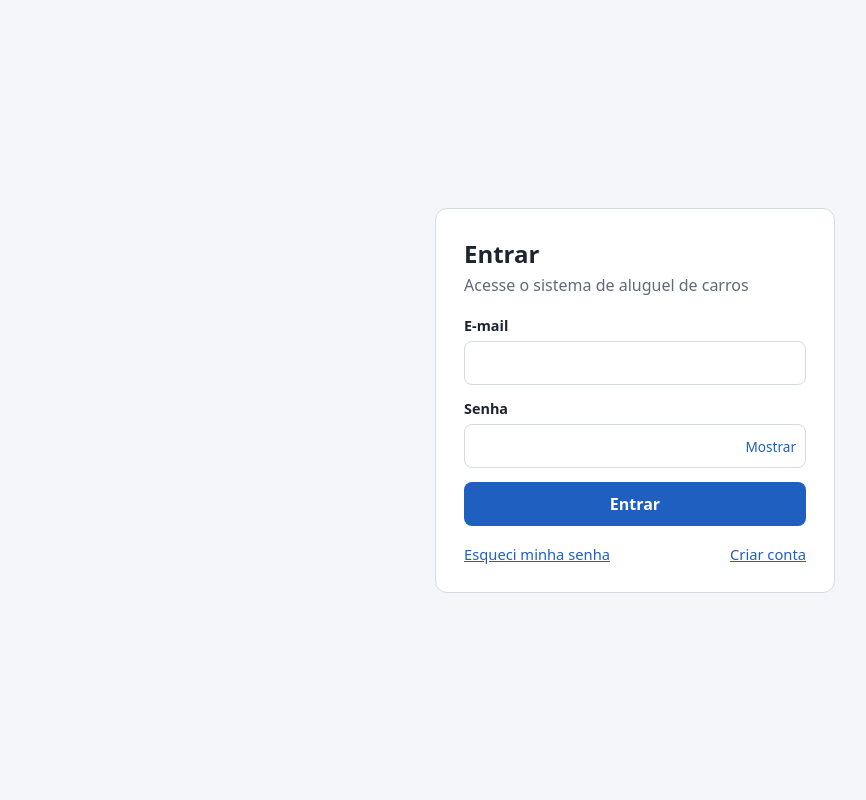
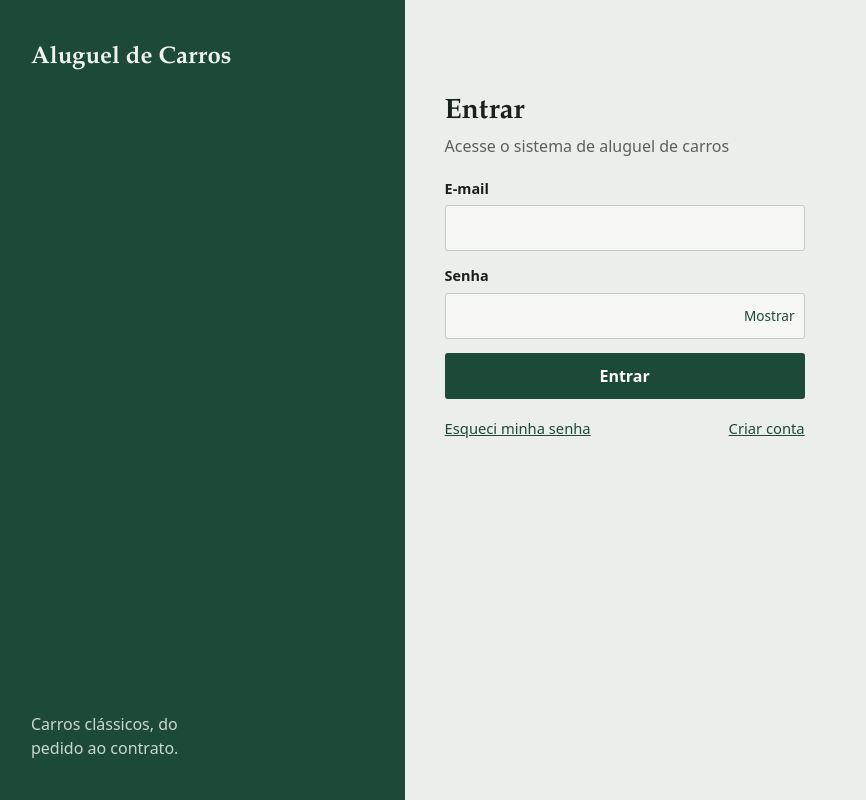
Before and after one commit to gpresot/Sistema-de-Aluguel-de-Carros, a React (Vite) app in the folder frontend/: page /login in a window 1280 px wide. Shown: the whole page, without its empty margins (5-871 px from the left). Built offline with nearby package versions, Linux system fonts and the light colour scheme; no server answers.

Commit message:
Add files via upload

```diff
--- a/frontend/src/components/AuthLayout.tsx
+++ b/frontend/src/components/AuthLayout.tsx
@@ -10,7 +10,11 @@ interface Props {
 export default function AuthLayout({ titulo, subtitulo, largo, children }: Props) {
   return (
     <main className="auth-page">
-      <section className={largo ? 'card card-largo' : 'card'}>
+      <aside className="auth-marca">
+        <strong>Aluguel de Carros</strong>
+        <p>Carros clássicos, do pedido ao contrato.</p>
+      </aside>
+      <section className={largo ? 'auth-conteudo auth-largo' : 'auth-conteudo'}>
         <h1>{titulo}</h1>
         {subtitulo && <p className="subtitulo">{subtitulo}</p>}
         {children}
--- a/frontend/src/components/Topo.tsx
+++ b/frontend/src/components/Topo.tsx
@@ -16,7 +16,7 @@ export default function Topo() {
         {cliente && <Link to="/meu-cadastro">Meu cadastro</Link>}
       </nav>
       <div>
-        <span className="usuario">{sessao.nome} · {sessao.perfil}</span>
+        <span className="usuario">{sessao.nome}, {sessao.perfil.toLowerCase()}</span>
         <button className="btn-secundario" onClick={logout}>Sair</button>
       </div>
     </header>
--- a/frontend/src/index.css
+++ b/frontend/src/index.css
@@ -1,55 +1,88 @@
 :root {
-  --bg: #f4f6f9;
-  --card: #ffffff;
-  --texto: #1c2430;
-  --suave: #5f6b7a;
-  --borda: #d5dbe3;
-  --primaria: #1f5fbf;
-  --primaria-escura: #174a96;
-  --erro: #b42318;
-  --erro-bg: #fdecea;
-  --ok: #067647;
-  --ok-bg: #e6f4ea;
+  --bg: #eceeeb;
+  --card: #f7f8f6;
+  --texto: #1a201c;
+  --suave: #596259;
+  --borda: #c5cbc4;
+  --primaria: #1d4a38;
+  --primaria-escura: #143527;
+  --sobre-primaria: #ffffff;
+  --erro: #a3281d;
+  --erro-bg: #f6e3e0;
+  --ok: #1d6a43;
+  --ok-bg: #e0efe6;
+  --aviso: #7a5200;
+  --aviso-bg: #f5ead0;
+  --fonte-titulo: 'Iowan Old Style', 'Palatino Linotype', Palatino, 'Book Antiqua', Georgia, serif;
+  --fonte-placa: ui-monospace, 'Cascadia Mono', Consolas, 'Liberation Mono', monospace;
   color-scheme: light dark;
   font-family: system-ui, -apple-system, 'Segoe UI', Roboto, sans-serif;
+  line-height: 1.5;
 }
 
 @media (prefers-color-scheme: dark) {
   :root {
-    --bg: #12161c;
-    --card: #1b212a;
-    --texto: #e8edf3;
-    --suave: #9aa6b5;
-    --borda: #323b47;
-    --primaria: #5b9bff;
-    --primaria-escura: #82b2ff;
-    --erro: #ff8d85;
-    --erro-bg: #3a1e1c;
-    --ok: #6ddba1;
-    --ok-bg: #16301f;
+    --bg: #141815;
+    --card: #1c211d;
+    --texto: #e6eae6;
+    --suave: #98a398;
+    --borda: #333b34;
+    --primaria: #7cc29b;
+    --primaria-escura: #9bd3b3;
+    --sobre-primaria: #0f1a13;
+    --erro: #ff9a8f;
+    --erro-bg: #3a1f1c;
+    --ok: #7fd3a4;
+    --ok-bg: #172b1f;
+    --aviso: #e6c36b;
+    --aviso-bg: #33290f;
   }
 }
 
 * { box-sizing: border-box; }
 body { margin: 0; background: var(--bg); color: var(--texto); }
+h1, h2, h3 { font-family: var(--fonte-titulo); font-weight: 700; line-height: 1.2; }
+a { color: var(--primaria); }
+:focus-visible { outline: 2px solid var(--primaria); outline-offset: 2px; }
 
-.auth-page { min-height: 100vh; display: grid; place-items: center; padding: 24px 16px; }
+/* ---- Telas de acesso (login, cadastro, senha) ---- */
+.auth-page { min-height: 100vh; display: grid; grid-template-columns: minmax(240px, 32%) 1fr; }
+.auth-marca {
+  display: flex; flex-direction: column; justify-content: space-between; gap: 24px;
+  padding: 40px 36px; background: #1d4a38; color: #eef3ee;
+}
+.auth-marca strong { font-family: var(--fonte-titulo); font-size: 1.5rem; }
+.auth-marca p { margin: 0; max-width: 18ch; color: #c9d8cd; }
+.auth-conteudo { width: 100%; max-width: 440px; padding: 12vh 40px 48px; }
+.auth-largo { max-width: 680px; }
+.auth-conteudo h1 { margin: 0 0 4px; font-size: 1.75rem; }
+@media (max-width: 760px) {
+  .auth-page { grid-template-columns: 1fr; }
+  .auth-marca { flex-direction: row; align-items: center; padding: 16px 20px; }
+  .auth-marca p { display: none; }
+  .auth-conteudo { padding: 28px 20px 40px; }
+}
 
 .card {
   width: 100%; max-width: 400px; background: var(--card);
-  border: 1px solid var(--borda); border-radius: 12px; padding: 28px;
+  border: 1px solid var(--borda); border-radius: 4px; padding: 28px;
 }
 .card-largo { max-width: 640px; }
-.card h1 { margin: 0 0 4px; font-size: 1.5rem; }
+.card h1 { margin: 0 0 4px; font-size: 1.6rem; }
+.home > .card { margin: 32px 0 32px max(16px, calc(50% - 550px)); }
 .subtitulo { margin: 0 0 20px; color: var(--suave); }
 
+/* ---- Formulários ---- */
 .campo { display: flex; flex-direction: column; gap: 6px; margin-bottom: 14px; flex: 1; }
 .campo label { font-size: .9rem; font-weight: 600; }
 input {
   width: 100%; padding: 10px 12px; font: inherit; color: inherit;
-  background: transparent; border: 1px solid var(--borda); border-radius: 8px;
+  background: var(--card); border: 1px solid var(--borda); border-radius: 3px;
 }
-input:focus { outline: 2px solid var(--primaria); outline-offset: 1px; }
+select {
+  padding: 10px 12px; font: inherit; color: inherit;
+  background: var(--card); border: 1px solid var(--borda); border-radius: 3px;
+}
 
 .senha-wrap { position: relative; }
 .senha-wrap input { padding-right: 84px; }
@@ -63,134 +96,146 @@ input:focus { outline: 2px solid var(--primaria); outline-offset: 1px; }
 
 .btn {
   width: 100%; padding: 11px; font: inherit; font-weight: 600; cursor: pointer;
-  color: #fff; background: var(--primaria); border: 0; border-radius: 8px;
+  color: var(--sobre-primaria); background: var(--primaria); border: 0; border-radius: 3px;
 }
 .btn:hover:not(:disabled) { background: var(--primaria-escura); }
 .btn:disabled { opacity: .6; cursor: wait; }
+.btn-compacto { width: auto; padding: 8px 16px; }
 .btn-secundario {
   padding: 8px 12px; font: inherit; cursor: pointer; color: var(--texto);
-  background: transparent; border: 1px solid var(--borda); border-radius: 8px;
+  background: transparent; border: 1px solid var(--borda); border-radius: 3px;
 }
+.btn-secundario:hover { border-color: var(--texto); }
 .link-btn {
   padding: 0; font: inherit; font-size: .85rem; cursor: pointer;
   color: var(--primaria); background: none; border: 0;
 }
 .links { display: flex; justify-content: space-between; gap: 12px; margin: 18px 0 0; font-size: .92rem; }
-a { color: var(--primaria); }
 
-.alerta { padding: 10px 12px; border-radius: 8px; margin: 0 0 16px; background: var(--bg); }
+.alerta { padding: 10px 12px; border-radius: 3px; margin: 0 0 16px; background: var(--bg); }
 .alerta.erro { color: var(--erro); background: var(--erro-bg); }
 .alerta.sucesso { color: var(--ok); background: var(--ok-bg); }
 
-.rendimentos { border: 1px solid var(--borda); border-radius: 8px; margin: 0 0 16px; padding: 12px 14px; }
+.rendimentos { border: 1px solid var(--borda); border-radius: 3px; margin: 0 0 16px; padding: 12px 14px; }
 .rendimentos legend { font-size: .9rem; font-weight: 600; padding: 0 6px; }
 .rendimento { align-items: flex-end; }
 .rendimento .remover { margin-bottom: 20px; white-space: nowrap; }
 
+/* ---- Estrutura das páginas internas ---- */
 .home { min-height: 100vh; }
 .topo {
   display: flex; justify-content: space-between; align-items: center; gap: 12px;
   padding: 12px 24px; background: var(--card); border-bottom: 1px solid var(--borda);
 }
 .topo .usuario { margin-right: 12px; color: var(--suave); font-size: .9rem; }
-.home .card { margin: 32px auto; }
+.nav { display: flex; align-items: center; gap: 20px; flex-wrap: wrap; }
+.nav strong { font-family: var(--fonte-titulo); font-size: 1.15rem; margin-right: 8px; }
+.nav a { text-decoration: none; color: var(--texto); font-size: .95rem; }
+.nav a:hover { text-decoration: underline; text-underline-offset: 4px; }
 
-.acoes-home { margin-top: 22px; }
-.btn-link { display: inline-block; padding: 10px 16px; color: #fff; background: var(--primaria); border-radius: 8px; text-decoration: none; font-weight: 600; }
 .pagina-automoveis { width: min(1100px, calc(100% - 32px)); margin: 38px auto; }
-.cabecalho-pagina { display:flex; justify-content:space-between; align-items:center; gap:16px; margin-bottom:24px; }
-.cabecalho-pagina h1 { margin:0 0 6px; font-size:2rem; }
-.cabecalho-pagina .subtitulo { margin:0; }
-.eyebrow { margin:0 0 8px; color:var(--suave); font-size:.75rem; font-weight:800; letter-spacing:.12em; }
-.contador { padding:8px 13px; border:1px solid var(--borda); border-radius:999px; color:var(--suave); white-space:nowrap; }
-.painel-automoveis,.lista-automoveis { padding:24px; margin-bottom:24px; background:var(--card); border:1px solid var(--borda); border-radius:14px; }
-.painel-automoveis h2,.lista-automoveis h2 { margin:0 0 20px; font-size:1.15rem; }
-.grade-form { display:grid; grid-template-columns:repeat(3,minmax(0,1fr)); gap:0 16px; }
-.grade-form .campo span { font-size:.9rem; font-weight:600; }
-.botoes-form,.titulo-lista,.acoes-tabela { display:flex; align-items:center; gap:10px; }
-.botoes-form .btn { width:auto; padding-inline:20px; }
-.titulo-lista { justify-content:space-between; }
-.titulo-lista h2 { margin:0; }
-.estado-vazio { padding:26px; text-align:center; color:var(--suave); background:var(--bg); border-radius:9px; }
-.tabela-wrap { overflow-x:auto; }
-table { width:100%; border-collapse:collapse; text-align:left; }
-th,td { padding:13px 12px; border-bottom:1px solid var(--borda); white-space:nowrap; }
-th { color:var(--suave); font-size:.8rem; }
-.btn-perigo { padding:8px 12px; border:1px solid #b42318; border-radius:8px; color:#b42318; background:transparent; cursor:pointer; font:inherit; }
-@media(max-width:760px) { .grade-form { grid-template-columns:repeat(2,minmax(0,1fr)); } .cabecalho-pagina { align-items:flex-start; } }
-@media(max-width:520px) { .grade-form { grid-template-columns:1fr; } .painel-automoveis,.lista-automoveis { padding:16px; } .botoes-form { flex-wrap:wrap; } }
+.pagina-estreita { max-width: 640px; margin-left: max(16px, calc(50% - 550px)); }
+.pagina-estreita h1 { margin: 0 0 8px; font-size: 1.9rem; }
+.acoes-home { display: flex; flex-wrap: wrap; gap: 10px; margin-top: 22px; }
+.btn-link {
+  display: inline-block; padding: 10px 16px; border-radius: 3px; text-decoration: none; font-weight: 600;
+  color: var(--sobre-primaria); background: var(--primaria);
+}
+.btn-link:hover { background: var(--primaria-escura); }
+.btn-link.secundario { color: var(--texto); background: transparent; border: 1px solid var(--borda); }
+.btn-link.secundario:hover { border-color: var(--texto); }
 
-.car-grid {
-  display: grid;
-  grid-template-columns: repeat(auto-fill, minmax(240px, 1fr));
-  gap: 20px;
-  width: min(1100px, calc(100% - 32px));
-  margin: 0 auto 40px;
+.cabecalho-pagina { display: flex; justify-content: space-between; align-items: flex-end; gap: 16px; margin-bottom: 24px; }
+.cabecalho-pagina h1 { margin: 0 0 6px; font-size: 1.9rem; }
+.cabecalho-pagina .subtitulo { margin: 0; max-width: 62ch; }
+.contador { color: var(--suave); white-space: nowrap; }
+
+.painel-automoveis, .lista-automoveis {
+  padding: 24px; margin-bottom: 24px; background: var(--card);
+  border: 1px solid var(--borda); border-radius: 4px;
+}
+.painel-automoveis h2, .lista-automoveis h2 { margin: 0 0 20px; font-size: 1.2rem; }
+.grade-form { display: grid; grid-template-columns: repeat(3, minmax(0, 1fr)); gap: 0 16px; }
+.grade-form .campo span { font-size: .9rem; font-weight: 600; }
+.botoes-form, .titulo-lista, .acoes-tabela { display: flex; align-items: center; gap: 10px; }
+.botoes-form .btn { width: auto; padding-inline: 20px; }
+.titulo-lista { justify-content: space-between; }
+.titulo-lista h2 { margin: 0; }
+.estado-vazio { padding: 26px; color: var(--suave); background: var(--bg); border-radius: 3px; }
+.tabela-wrap { overflow-x: auto; }
+table { width: 100%; border-collapse: collapse; text-align: left; }
+th, td { padding: 13px 12px; border-bottom: 1px solid var(--borda); white-space: nowrap; }
+th { color: var(--suave); font-size: .85rem; font-weight: 600; }
+.btn-perigo {
+  padding: 8px 12px; border: 1px solid var(--erro); border-radius: 3px;
+  color: var(--erro); background: transparent; cursor: pointer; font: inherit;
+}
+@media (max-width: 760px) {
+  .grade-form { grid-template-columns: repeat(2, minmax(0, 1fr)); }
+  .cabecalho-pagina { align-items: flex-start; flex-direction: column; gap: 8px; }
+}
+@media (max-width: 520px) {
+  .grade-form { grid-template-columns: 1fr; }
+  .painel-automoveis, .lista-automoveis { padding: 16px; }
+  .botoes-form { flex-wrap: wrap; }
 }
 
+/* ---- Automóveis ---- */
+.car-grid {
+  display: grid; grid-template-columns: repeat(auto-fill, minmax(230px, 1fr)); gap: 16px;
+  width: min(1100px, calc(100% - 32px)); margin: 0 auto 40px;
+}
+.lista-automoveis .car-grid { width: auto; margin: 0; }
 .car-card {
-  background: var(--card);
-  border: 1px solid var(--borda);
-  border-radius: 14px;
-  overflow: hidden;
-  display: flex;
-  flex-direction: column;
+  background: var(--card); border: 1px solid var(--borda); border-radius: 4px;
+  overflow: hidden; display: flex; flex-direction: column;
+}
+.car-card-imagem {
+  aspect-ratio: 3 / 2; overflow: hidden; display: grid; place-items: center;
+  background: var(--bg); border-bottom: 1px solid var(--borda);
+}
+.car-card-imagem img { width: 100%; height: 100%; object-fit: cover; display: block; }
+.sem-foto { color: var(--suave); font-size: .85rem; }
+.car-card-corpo { padding: 14px 16px 16px; display: flex; flex-direction: column; gap: 8px; flex: 1; }
+.car-card-titulo { display: flex; justify-content: space-between; align-items: baseline; gap: 8px; }
+.car-card-titulo h3 { margin: 0; font-size: 1.1rem; }
+.car-card-ano { color: var(--suave); font-variant-numeric: tabular-nums; }
+.car-card-placa { margin: 0; color: var(--suave); font-size: .9rem; display: flex; align-items: center; gap: 8px; flex-wrap: wrap; }
+.car-card-rodape { display: flex; justify-content: space-between; align-items: center; gap: 12px; margin-top: auto; padding-top: 6px; }
+.car-card-preco { margin: 0; font-weight: 700; font-size: 1.05rem; }
+.car-card-preco small { color: var(--suave); font-weight: 400; font-size: .85rem; }
+.car-card-corpo > .acoes-tabela { margin-top: auto; flex-wrap: wrap; }
+.btn-arquivo { display: inline-block; cursor: pointer; }
+.form-pedido { margin-top: 16px; padding-top: 16px; border-top: 1px solid var(--borda); }
+
+/* Placa: o dado que identifica cada carro, no formato das placas cinza antigas */
+.placa {
+  display: inline-block; padding: 1px 7px; border: 1.5px solid #1a201c; border-radius: 3px;
+  background: #d8dad5; color: #1a201c; font-family: var(--fonte-placa); font-size: .82rem;
+  font-weight: 700; letter-spacing: .06em;
 }
 
-.car-card-imagem {
-  height: 120px;
-  display: grid;
-  place-items: center;
-  font-size: 3rem;
-  background: var(--bg);
-}
-
-.car-card-corpo {
-  padding: 18px;
-  display: flex;
-  flex-direction: column;
-  gap: 6px;
-}
-
-.car-card-corpo h3 { margin: 0; font-size: 1.1rem; }
-
-.car-card-placa { margin: 0 0 10px; color: var(--suave); font-size: .9rem; }
-
-.car-card-corpo .btn { margin-top: auto; }
-
-.lista-automoveis .car-grid {
-  width: auto;
-  margin: 0;
-}
-/* ---- Fotos e preços nos cards ---- */
-.car-card-imagem { overflow: hidden; }
-.car-card-imagem img { width: 100%; height: 100%; object-fit: cover; display: block; }
-.car-card-preco { margin: 0 0 10px; font-weight: 700; font-size: 1.1rem; }
-.car-card-preco small { color: var(--suave); font-weight: 400; }
-.btn-arquivo { display: inline-block; cursor: pointer; }
-.form-pedido { margin-top: 16px; padding-top: 16px; border-top: 1px solid var(--borda); }
-.nav { display: flex; align-items: center; gap: 18px; flex-wrap: wrap; }
-.nav a { text-decoration: none; color: var(--texto); font-size: .95rem; }
-.nav a:hover { color: var(--primaria); }
-
 /* ---- Pedidos ---- */
-.lista-pedidos { display: grid; gap: 16px; }
-.pedido-card { background: var(--card); border: 1px solid var(--borda); border-radius: 14px; padding: 18px; display: grid; gap: 12px; }
+.lista-pedidos { display: grid; gap: 12px; }
+.pedido-card { background: var(--card); border: 1px solid var(--borda); border-radius: 4px; padding: 18px; display: grid; gap: 12px; }
 .pedido-topo { display: flex; justify-content: space-between; gap: 12px; align-items: flex-start; flex-wrap: wrap; }
 .pedido-topo h3 { margin: 0 0 4px; font-size: 1.1rem; }
 .pedido-meta { margin: 0; color: var(--suave); font-size: .9rem; }
 .pedido-corpo { display: flex; gap: 16px; align-items: center; }
-.pedido-foto { flex: 0 0 120px; height: 80px; border-radius: 10px; overflow: hidden; background: var(--bg); display: grid; place-items: center; font-size: 2rem; }
+.pedido-foto { flex: 0 0 120px; height: 80px; border-radius: 3px; overflow: hidden; background: var(--bg); display: grid; place-items: center; }
 .pedido-foto img { width: 100%; height: 100%; object-fit: cover; }
-.selo { padding: 4px 10px; border-radius: 999px; font-size: .8rem; font-weight: 700; white-space: nowrap; border: 1px solid var(--borda); }
-.selo.PENDENTE { color: #8a5a00; background: #fff4d6; border-color: #f0d28a; }
-.selo.EM_ANALISE { color: var(--primaria); background: color-mix(in srgb, var(--primaria) 12%, transparent); border-color: var(--primaria); }
+.selo {
+  padding: 3px 9px; border-radius: 2px; font-size: .82rem; font-weight: 600; white-space: nowrap;
+  border: 1px solid var(--borda); color: var(--texto);
+}
+.selo.PENDENTE { color: var(--aviso); background: var(--aviso-bg); border-color: var(--aviso); }
+.selo.EM_ANALISE { color: var(--texto); background: transparent; border-color: var(--texto); }
 .selo.APROVADO { color: var(--ok); background: var(--ok-bg); border-color: var(--ok); }
+.selo.CONTRATADO { color: var(--sobre-primaria); background: var(--primaria); border-color: var(--primaria); }
 .selo.REJEITADO, .selo.CANCELADO { color: var(--erro); background: var(--erro-bg); border-color: var(--erro); }
-.analise-renda { margin: 0; padding: 12px 14px; border-radius: 10px; background: var(--bg); display: grid; gap: 4px; font-size: .92rem; }
+.analise-renda { margin: 0; padding: 12px 14px; border-radius: 3px; background: var(--bg); display: grid; gap: 4px; font-size: .92rem; }
 .analise-renda.negativa { background: var(--erro-bg); }
 .analise-renda.positiva { background: var(--ok-bg); }
 .acoes-pedido { display: flex; gap: 10px; flex-wrap: wrap; align-items: center; }
 .acoes-pedido .btn { width: auto; padding-inline: 18px; }
 .acoes-pedido input[type="text"], .acoes-pedido input[type="date"] { width: auto; min-width: 180px; }
-select { padding: 10px 12px; font: inherit; color: inherit; background: var(--card); border: 1px solid var(--borda); border-radius: 8px; }
--- a/frontend/src/pages/Catalogo.tsx
+++ b/frontend/src/pages/Catalogo.tsx
@@ -76,7 +76,6 @@ export default function Catalogo() {
       <div className="pagina-automoveis">
         <div className="cabecalho-pagina">
           <div>
-            <p className="eyebrow">CATÁLOGO</p>
             <h1>Carros disponíveis</h1>
             <p className="subtitulo">Escolha um veículo para iniciar seu pedido de aluguel.</p>
           </div>
@@ -100,7 +99,7 @@ export default function Catalogo() {
               <h2>Pedido: {selecionado.marca} {selecionado.modelo}</h2>
               <p className="subtitulo">
                 {moeda(selecionado.valorDiaria)} por dia
-                {dias > 0 && <> · {dias} {dias === 1 ? 'dia' : 'dias'} = <strong>{moeda(selecionado.valorDiaria * dias)}</strong></>}
+                {dias > 0 && <>, {dias} {dias === 1 ? 'dia' : 'dias'} = <strong>{moeda(selecionado.valorDiaria * dias)}</strong></>}
               </p>
               <div className="grade-form">
                 <label className="campo">
```
Also changed, not shown: frontend/src/components/CarCard.tsx (+12 -8 lines), frontend/src/pages/Automoveis.tsx (+6 -5 lines), frontend/src/pages/Home.tsx (+7 -9 lines), frontend/src/pages/Pedidos.tsx (+4 -5 lines).
